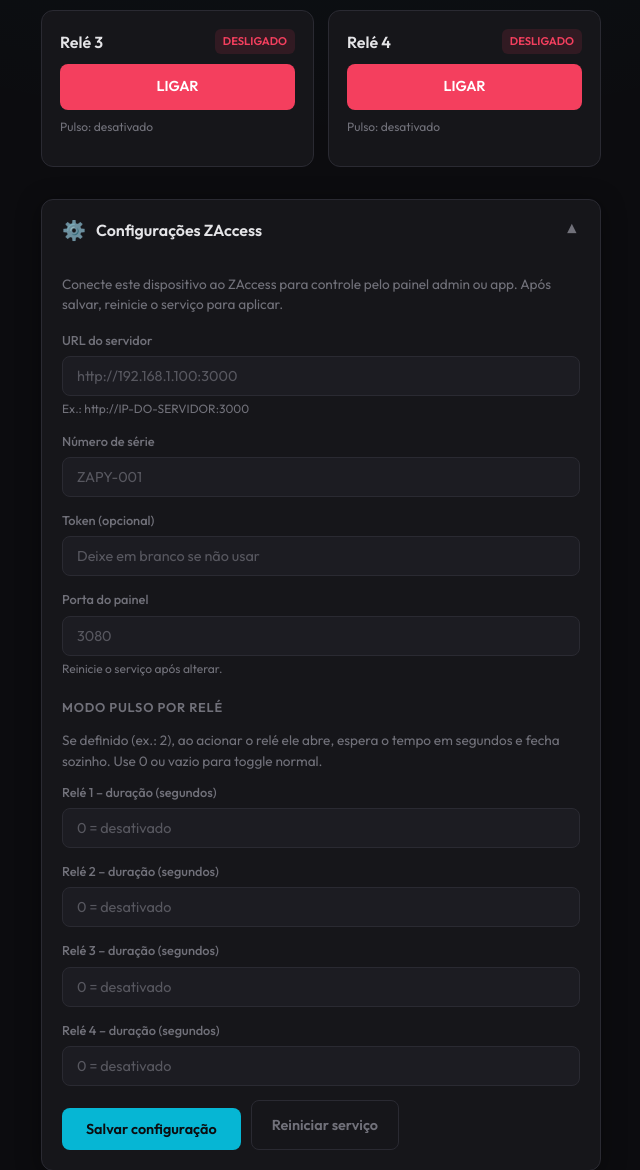
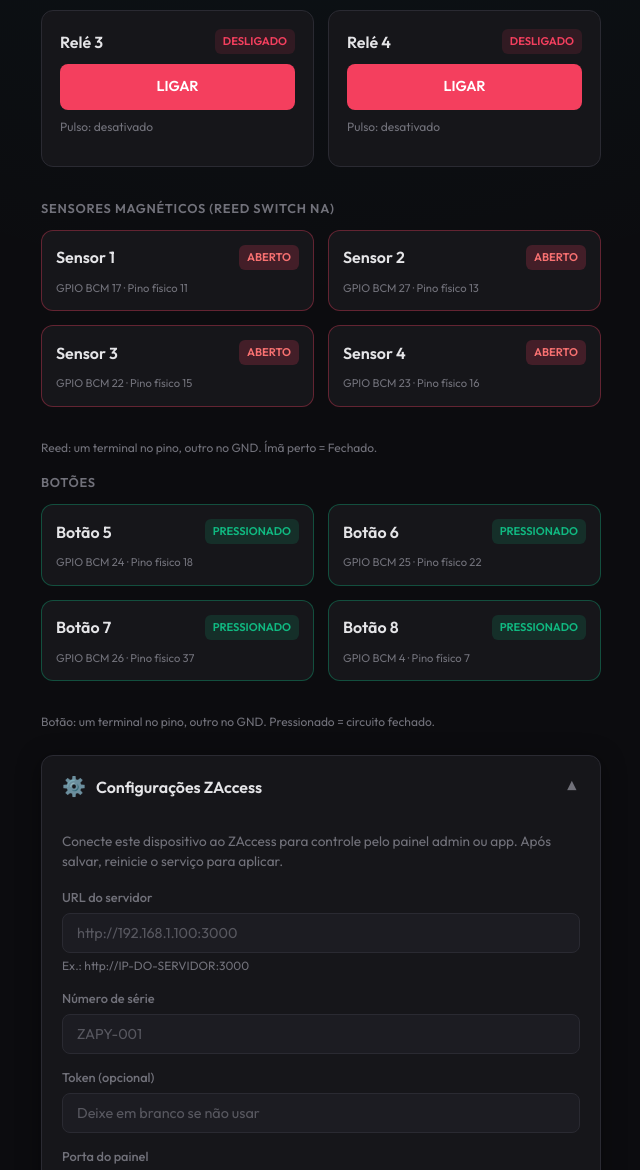
Before and after one commit to Sys-Bernardo-Rodrigues/zapy_rasp, a Flask app: page / in a window 1280 px wide. Shown: the part 305-1475 px from the top of the page, without its empty margins (319-959 px from the left). Run offline with Flask 3, Linux system fonts and the light colour scheme.

Commit message:
Implement sensor integration in relé control panel: added digital input handling for Reed Switches and buttons, updated UI to display sensor statuses, and enhanced installation script for GPIO support. Updated README with hardware pin configuration and mock sensor usage instructions.

```diff
--- a/app.py
+++ b/app.py
@@ -8,7 +8,7 @@ from dotenv import load_dotenv
 from flask import Flask, render_template, redirect, url_for, request, jsonify
 
 load_dotenv()
-from gpiozero import OutputDevice
+from gpiozero import OutputDevice, DigitalInputDevice
 
 from zaccess_client import start_zaccess_client_in_background
 from config_env import read_config, get_config_for_display, write_config
@@ -24,6 +24,31 @@ reles = {
     "3": OutputDevice(13, active_high=False, initial_value=False),
     "4": OutputDevice(19, active_high=False, initial_value=False),
 }
+
+# Entradas digitais: 1–4 = Reed Switch NA (porta); 5–8 = Botões. Um fio no GPIO, outro no GND.
+SENSOR_PINS = {
+    "1": 17, "2": 27, "3": 22, "4": 23,
+    "5": 24, "6": 25, "7": 26, "8": 4,
+}
+SENSOR_PINS_PHYSICAL = {
+    "1": 11, "2": 13, "3": 15, "4": 16,
+    "5": 18, "6": 22, "7": 37, "8": 7,
+}
+
+
+class _MockSensor:
+    """Objeto mock quando GPIO dos sensores não está disponível (ex.: permissão)."""
+    value = False
+
+
+try:
+    sensores = {
+        id: DigitalInputDevice(pin, pull_up=True)
+        for id, pin in SENSOR_PINS.items()
+    }
+except Exception as e:
+    logging.warning("Sensores GPIO não inicializados (%s). Use modo mock. Verifique permissões (gpio, root) ou pin factory.", e)
+    sensores = {id: _MockSensor() for id in SENSOR_PINS}
 
 # Timers de pulso por relé (id -> threading.Timer) para cancelar se acionar de novo
 _pulse_timers: dict[str, threading.Timer] = {}
@@ -46,12 +71,44 @@ def _close_relay_after_pulse(relay_id: str) -> None:
         reles[relay_id].off()
 
 
+REED_IDS = ("1", "2", "3", "4")   # sensores magnéticos (porta)
+BUTTON_IDS = ("5", "6", "7", "8")  # botões (entrada digital)
+
+
+def _sensor_status() -> dict[str, str]:
+    """Estado: 1–4 = Reed (Aberto/Fechado); 5–8 = Botão (Pressionado/Solto)."""
+    out = {}
+    for sid, s in sensores.items():
+        if sid in REED_IDS:
+            out[sid] = "Fechado" if s.value else "Aberto"
+        else:
+            out[sid] = "Pressionado" if not s.value else "Solto"
+    return out
+
+
 @app.route('/')
 def index():
     status = {rid: ("LIGADO" if r.value else "DESLIGADO") for rid, r in reles.items()}
     cfg = read_config()
     pulse_config = {str(i): (cfg.get(f"PULSE_RELE_{i}") or "").strip() for i in range(1, 5)}
-    return render_template('index.html', status=status, pulse_config=pulse_config)
+    all_status = _sensor_status()
+    sensor_status_reed = {k: all_status[k] for k in REED_IDS if k in all_status}
+    sensor_status_buttons = {k: all_status[k] for k in BUTTON_IDS if k in all_status}
+    return render_template(
+        'index.html',
+        status=status,
+        pulse_config=pulse_config,
+        sensor_status_reed=sensor_status_reed,
+        sensor_status_buttons=sensor_status_buttons,
+        sensor_pins=SENSOR_PINS,
+        sensor_pins_physical=SENSOR_PINS_PHYSICAL,
+    )
+
+
+@app.route('/api/sensors')
+def api_sensors():
+    """Retorna o estado atual dos 8 entradas (4 reed + 4 botões) para polling."""
+    return jsonify(_sensor_status())
 
 
 @app.route('/toggle/<id>')
--- a/painel_rele/templates/index.html
+++ b/painel_rele/templates/index.html
@@ -90,6 +90,10 @@
         }
         .badge.LIGADO { background: var(--on-bg); color: var(--on); }
         .badge.DESLIGADO { background: var(--off-bg); color: var(--off); }
+        .badge.Aberto { background: rgba(244, 63, 94, 0.2); color: #f87171; }
+        .badge.Fechado { background: var(--on-bg); color: var(--on); }
+        .badge.Pressionado { background: var(--on-bg); color: var(--on); }
+        .badge.Solto { background: rgba(244, 63, 94, 0.2); color: #f87171; }
         .btn-toggle {
             display: block;
             width: 100%;
@@ -114,6 +118,12 @@
         .btn-toggle.loading { pointer-events: none; opacity: 0.7; }
         .card-pulse { font-size: 0.75rem; color: var(--text-muted); margin-top: 8px; }
         .card-pulse.on { color: var(--accent); }
+        .sensor-card { background: var(--bg-card); border: 1px solid var(--border); border-radius: var(--radius); padding: 14px; }
+        .sensor-card.Aberto { border-color: rgba(244, 63, 94, 0.35); }
+        .sensor-card.Fechado { border-color: rgba(16, 185, 129, 0.35); }
+        .sensor-card.Pressionado { border-color: rgba(16, 185, 129, 0.35); }
+        .sensor-card.Solto { border-color: rgba(244, 63, 94, 0.35); }
+        .sensor-card .pin-info { font-size: 0.7rem; color: var(--text-muted); margin-top: 6px; margin-bottom: 0; }
 
         /* Config */
         .config-section {
@@ -220,6 +230,34 @@
             </div>
             {% endfor %}
         </div>
+
+        <p class="section-title">Sensores magnéticos (Reed Switch NA)</p>
+        <div class="grid" id="sensorGrid">
+            {% for id, estado in sensor_status_reed.items() %}
+            <div class="sensor-card {{ estado }}" data-sensor="{{ id }}">
+                <div class="card-header">
+                    <span class="card-title">Sensor {{ id }}</span>
+                    <span class="badge {{ estado }}">{{ estado }}</span>
+                </div>
+                <p class="pin-info">GPIO BCM {{ sensor_pins[id] }} · Pino físico {{ sensor_pins_physical[id] }}</p>
+            </div>
+            {% endfor %}
+        </div>
+        <p style="font-size:0.75rem; color:var(--text-muted); margin-top:6px; margin-bottom:16px;">Reed: um terminal no pino, outro no GND. Ímã perto = Fechado.</p>
+
+        <p class="section-title">Botões</p>
+        <div class="grid" id="buttonGrid">
+            {% for id, estado in sensor_status_buttons.items() %}
+            <div class="sensor-card {{ estado }}" data-sensor="{{ id }}">
+                <div class="card-header">
+                    <span class="card-title">Botão {{ id }}</span>
+                    <span class="badge {{ estado }}">{{ estado }}</span>
+                </div>
+                <p class="pin-info">GPIO BCM {{ sensor_pins[id] }} · Pino físico {{ sensor_pins_physical[id] }}</p>
+            </div>
+            {% endfor %}
+        </div>
+        <p style="font-size:0.75rem; color:var(--text-muted); margin-top:6px; margin-bottom:24px;">Botão: um terminal no pino, outro no GND. Pressionado = circuito fechado.</p>
 
         <section class="config-section open" id="configSection">
             <div class="config-head" id="configToggle" aria-expanded="true">
@@ -395,6 +433,25 @@
     });
 
     loadConfig();
+
+    // Atualizar estado dos sensores a cada 2 s
+    function refreshSensors() {
+        fetch('/api/sensors')
+            .then(function(r) { return r.json(); })
+            .then(function(data) {
+                for (var id in data) {
+                    var card = document.querySelector('.sensor-card[data-sensor="' + id + '"]');
+                    if (!card) continue;
+                    var newState = data[id];
+                    card.classList.remove('Aberto', 'Fechado');
+                    card.classList.add(newState);
+                    var badge = card.querySelector('.badge');
+                    if (badge) { badge.textContent = newState; badge.className = 'badge ' + newState; }
+                }
+            })
+            .catch(function() {});
+    }
+    setInterval(refreshSensors, 2000);
 })();
     </script>
 </body>
--- a/requirements.txt
+++ b/requirements.txt
@@ -2,3 +2,4 @@ flask>=3.0
 gpiozero>=2.0
 python-socketio[client]>=5.10
 python-dotenv>=1.0
+lgpio>=0.2.0; sys_platform == 'linux'
```
Also changed, not shown: README.md, 2 other files.
